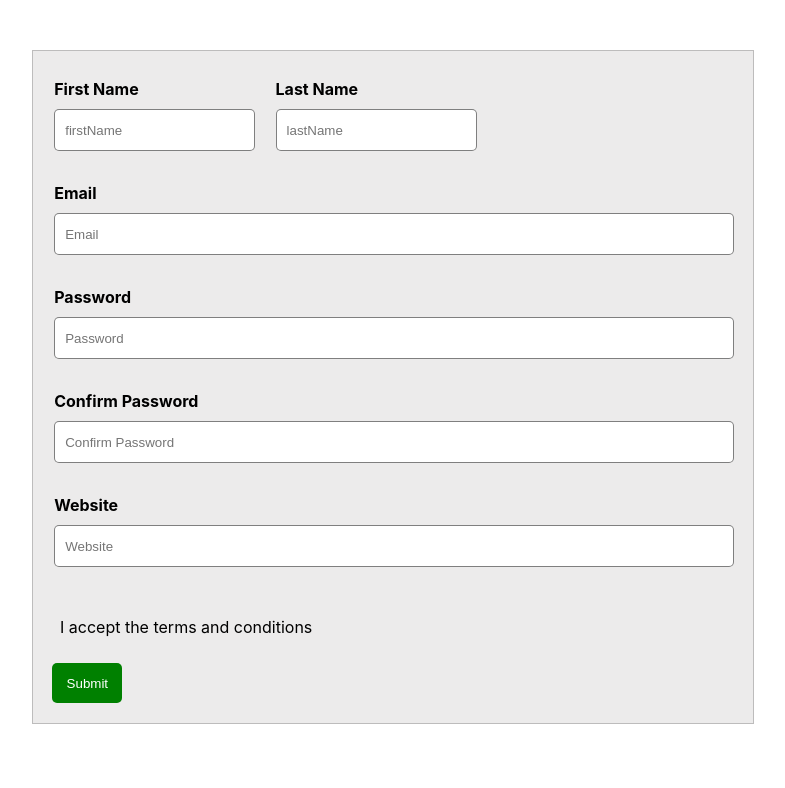
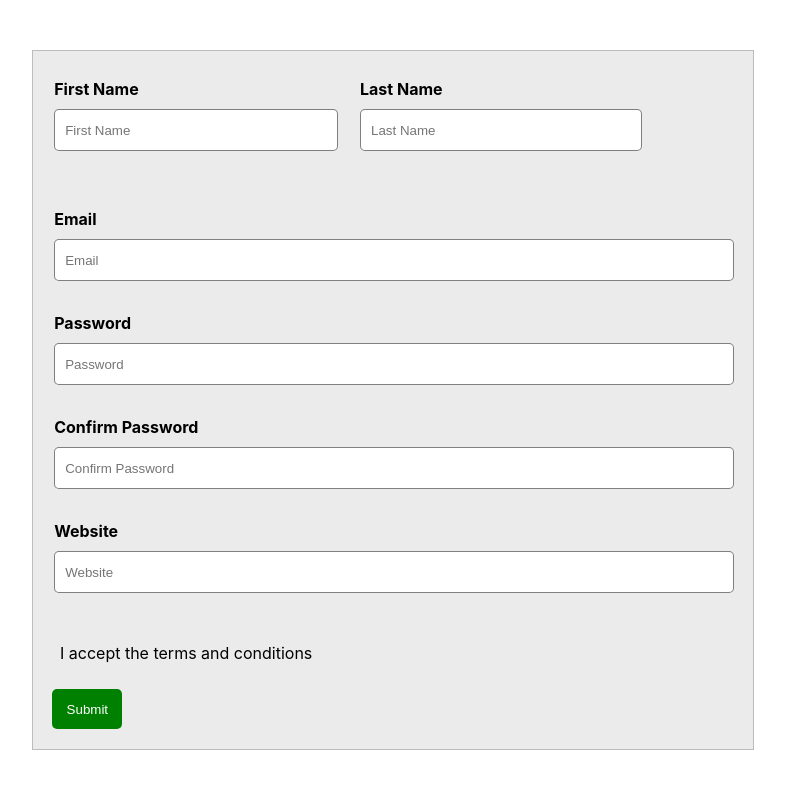
Before and after one commit to SLKhadeeja/SLKhadeeja.github.io, a React (Create React App) app in the folder react-form/: page / in a window 1280 px wide. Shown: the top 788 px of the page, without its empty margins (247-1032 px from the left). Built offline with nearby package versions, Linux system fonts and the light colour scheme.

Commit message:
fixing fields

```diff
--- a/react-form/src/components/form.js
+++ b/react-form/src/components/form.js
@@ -121,15 +121,15 @@ class Form extends Component {
       <div className='form' onSubmit={this.handleSubmit.bind(this)} noValidate>
         <form className='main-form'>
           <div className='name'>
-            <label className='input-field'>
+            <label className='input-field name'>
               First Name
-              <input type='text' placeholder='firstName' id="firstName" />
+              <input type='text' placeholder='First Name' id="firstName" />
               <p></p>
             </label>
 
-            <label className='input-field'>
+            <label className='input-field name'>
               Last Name
-              <input type='text' placeholder='lastName' id="lastName" />
+              <input type='text' placeholder='Last Name' id="lastName" />
               <p></p>
             </label>
           </div>
--- a/react-form/src/styles/form.css
+++ b/react-form/src/styles/form.css
@@ -14,6 +14,7 @@
 
 #firstName, #lastName {
   flex-grow: 1;
+  margin: 10px auto;
 }
 
 .input-field {
```
